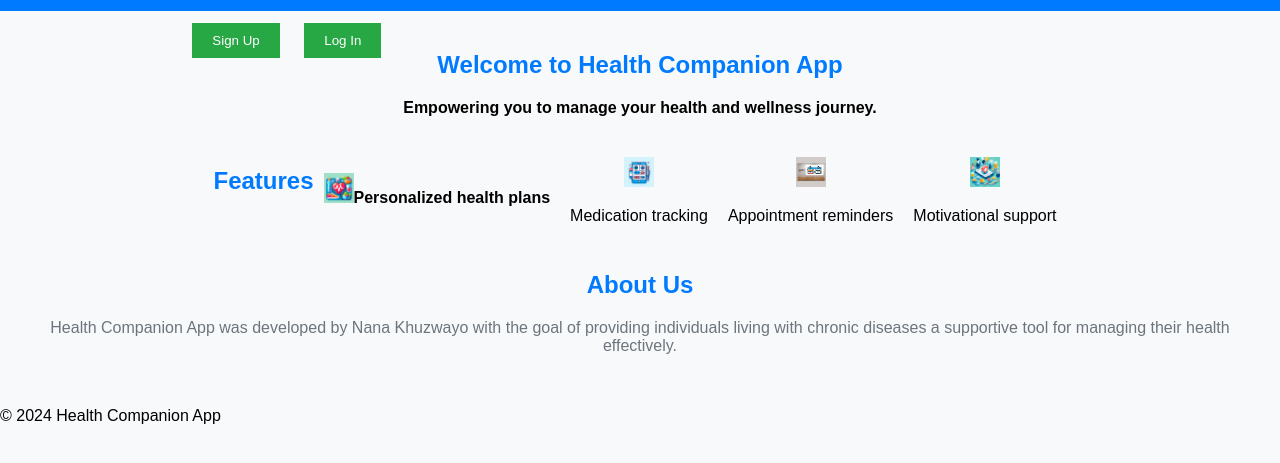
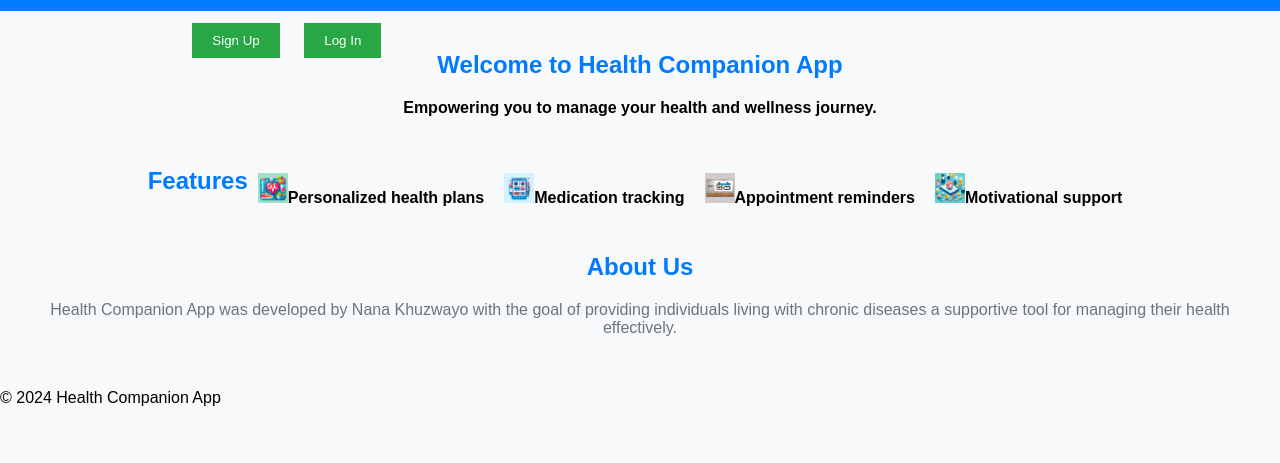
Before and after one commit to Nanakzy/Health-Companion-App, a website: page index.html in a window 1280 px wide. Shown: the part 109-572 px from the top of the page. Drawn offline with Linux system fonts and the light colour scheme; files that its build step writes are made by us from their sources.

Commit message:
Update index.html again

```diff
--- a/index.html
+++ b/index.html
@@ -31,16 +31,13 @@
                 <p><img src="images/Health Plan Icon.jpeg" alt="Health Plan Icon" width="70" height="70"><b>Personalized health plans</b></p>
             </div>
             <div class="feature">
-                <img src="images/Medication Tracking Icon.jpeg" alt="Medication Tracking Icon" width="70" height="70">
-                <p>Medication tracking</p>
+                 <p><img src="images/Medication Tracking Icon.jpeg" alt="Medication Tracking Icon" width="70" height="70"><b>Medication tracking</b></p>
             </div>
             <div class="feature">
-                <img src="images/Appointment Reminders Icon.png" alt="Appointment Reminders Icon" width="70" height="70">
-                <p>Appointment reminders</p>
+                <p><img src="images/Appointment Reminders Icon.png" alt="Appointment Reminders Icon" width="70" height="70"><b>Appointment reminders</b></p>
             </div>
             <div class="feature">
-                <img src="images/Motivational Support Icon.jpeg" alt="Motivational Support Icon" width="70" height="70">
-                <p>Motivational support</p>
+                 <p><img src="images/Motivational Support Icon.jpeg" alt="Motivational Support Icon" width="70" height="70"><b>Motivational support</b></p>
             </div>
         </section>
 
```
